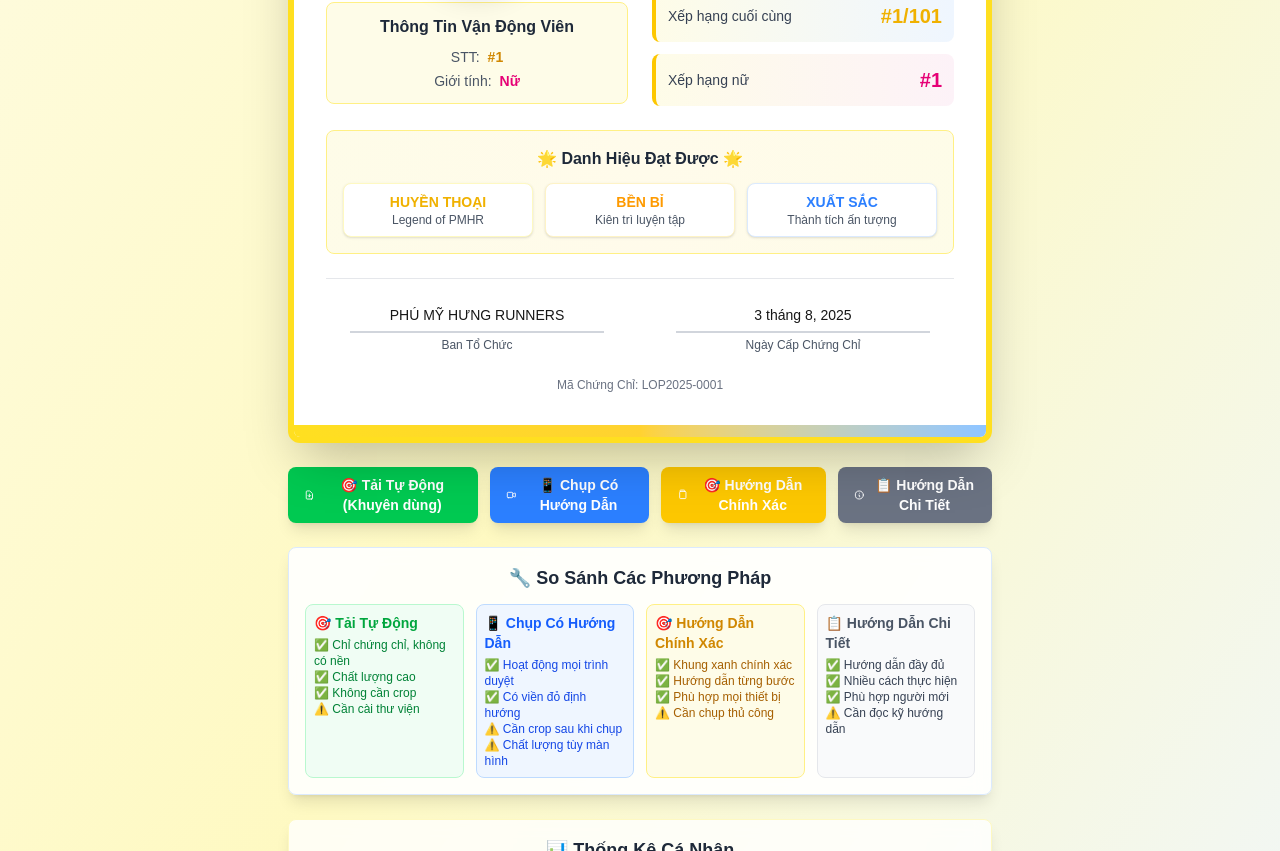
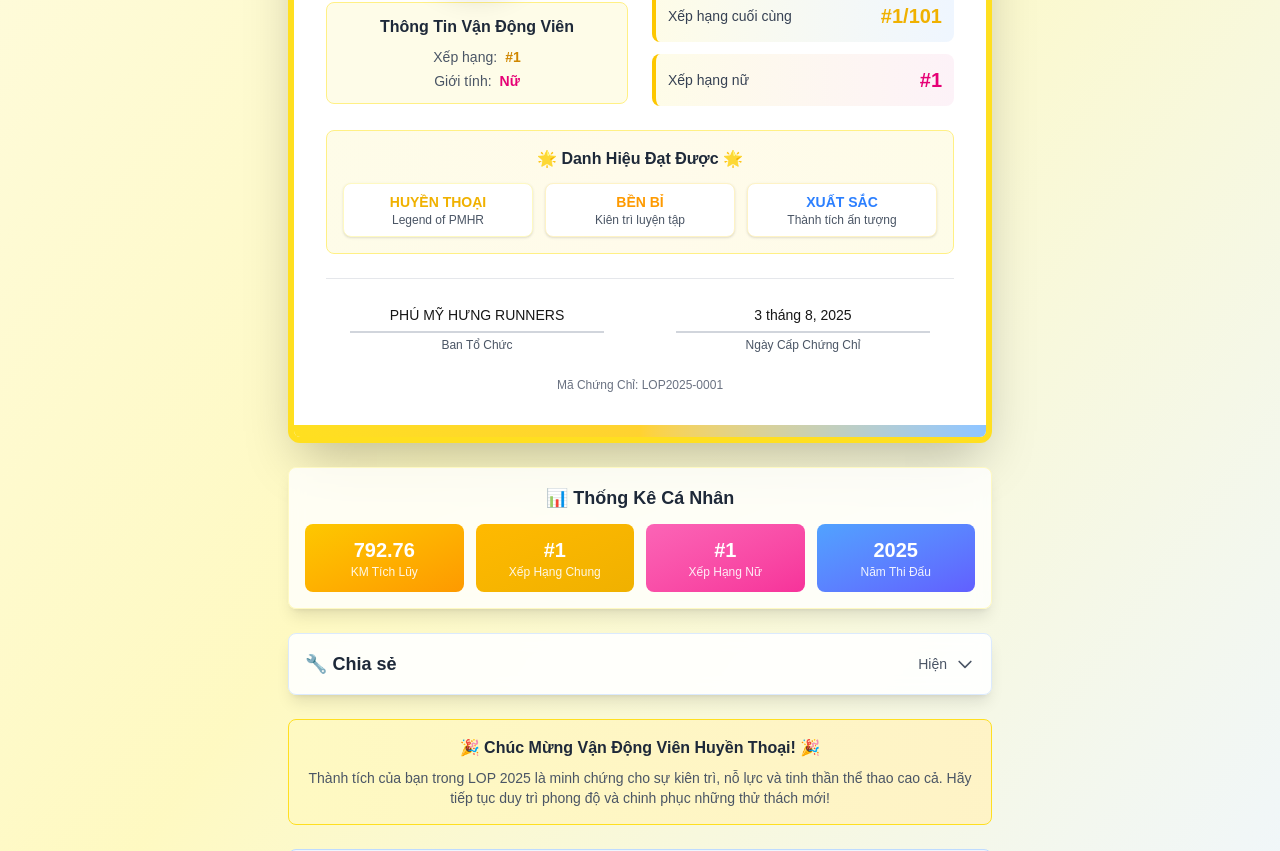
Before and after one commit to ldcduc/PMHR-hall-of-fame, a Next.js app: page /lop-2025/certificate/1 in a window 1280 px wide. Shown: the part 769-1620 px from the top of the page. Built offline with nearby package versions, Linux system fonts and the light colour scheme.

Commit message:
Refactor lop2025 cert UI

```diff
--- a/src/app/lop-2025/certificate/[id]/page.tsx
+++ b/src/app/lop-2025/certificate/[id]/page.tsx
@@ -17,6 +17,7 @@ export default function LOP2025Certificate({ params }: PageProps) {
   const [id, setId] = useState<string>('');
   // eslint-disable-next-line
   const [runner, setRunner] = useState<any>(null);
+  const [showMethodComparison, setShowMethodComparison] = useState<boolean>(false);
 
   useEffect(() => {
     const getParams = async () => {
@@ -541,7 +542,7 @@ Tiếp tục?`);
                   <h3 className="font-semibold text-gray-800 mb-1 md:mb-2 text-sm md:text-base">Thông Tin Vận Động Viên</h3>
                   <div className="space-y-1 text-xs md:text-sm">
                     <div>
-                      <span className="text-gray-600">STT:</span>
+                      <span className="text-gray-600">Xếp hạng:</span>
                       <span className="ml-2 font-semibold text-yellow-600">#{runner.stt}</span>
                     </div>
                     <div>
@@ -603,11 +604,11 @@ Tiếp tục?`);
                   <div className="text-xs md:text-sm font-bold text-yellow-500">HUYỀN THOẠI</div>
                   <p className="text-xs text-gray-600">Legend of PMHR</p>
                 </div>
-                <div className="bg-white rounded-lg p-2 shadow-sm border border-amber-100">
+                <div className="hidden md:block bg-white rounded-lg p-2 shadow-sm border border-amber-100">
                   <div className="text-xs md:text-sm font-bold text-amber-500">BỀN BỈ</div>
                   <p className="text-xs text-gray-600">Kiên trì luyện tập</p>
                 </div>
-                <div className="bg-white rounded-lg p-2 shadow-sm border border-blue-100">
+                <div className="hidden md:block bg-white rounded-lg p-2 shadow-sm border border-amber-100">
                   <div className="text-xs md:text-sm font-bold text-blue-500">XUẤT SẮC</div>
                   <p className="text-xs text-gray-600">Thành tích ấn tượng</p>
                 </div>
@@ -644,6 +645,63 @@ Tiếp tục?`);
           <div className="h-1 md:h-3 bg-gradient-to-r from-yellow-300 via-amber-300 to-blue-300"></div>
         </div>
 
+        {/* Achievement Summary */}
+        <div className="mt-3 md:mt-6 bg-white/80 backdrop-blur-sm rounded-lg p-3 md:p-4 shadow-lg border border-yellow-100">
+          <h3 className="text-base md:text-lg font-bold text-center text-gray-800 mb-2 md:mb-3">
+            📊 Thống Kê Cá Nhân
+          </h3>
+          <div className="grid grid-cols-2 md:grid-cols-4 gap-2 md:gap-3 text-center">
+            <div className="bg-gradient-to-br from-yellow-400 to-amber-500 text-white rounded-lg p-2 md:p-3">
+              <div className="text-sm md:text-xl font-bold">{runner.distance}</div>
+              <div className="text-xs opacity-90">KM Tích Lũy</div>
+            </div>
+            <div className="bg-gradient-to-br from-amber-400 to-yellow-500 text-white rounded-lg p-2 md:p-3">
+              <div className="text-sm md:text-xl font-bold">#{rank}</div>
+              <div className="text-xs opacity-90">Xếp Hạng Chung</div>
+            </div>
+            <div className={`bg-gradient-to-br ${runner.gender === "Nữ" ? "from-pink-400 to-pink-500" : "from-blue-400 to-blue-500"} text-white rounded-lg p-2 md:p-3`}>
+              <div className="text-sm md:text-xl font-bold">
+                #{lop2025Runners.filter(r => r.gender === runner.gender).findIndex(r => r.stt === runner.stt) + 1}
+              </div>
+              <div className="text-xs opacity-90">Xếp Hạng {runner.gender}</div>
+            </div>
+            <div className="bg-gradient-to-br from-blue-400 to-indigo-500 text-white rounded-lg p-2 md:p-3">
+              <div className="text-sm md:text-xl font-bold">2025</div>
+              <div className="text-xs opacity-90">Năm Thi Đấu</div>
+            </div>
+          </div>
+        </div>
+
+        {/* Method Comparison Guide - Toggleable */}
+        <div className="mt-3 md:mt-6 bg-white/90 backdrop-blur-sm rounded-lg shadow-lg border border-blue-100">
+          {/* Toggle Header */}
+          <button
+            onClick={() => setShowMethodComparison(!showMethodComparison)}
+            className="w-full p-3 md:p-4 text-left hover:bg-blue-50 transition-colors duration-200 rounded-lg focus:outline-none focus:ring-2 focus:ring-blue-300"
+          >
+            <div className="flex items-center justify-between">
+              <h3 className="text-base md:text-lg font-bold text-gray-800">
+                🔧 Chia sẻ
+              </h3>
+              <div className="flex items-center space-x-2">
+                <span className="text-xs md:text-sm text-gray-600">
+                  {showMethodComparison ? 'Ẩn' : 'Hiện'}
+                </span>
+                <svg
+                  className={`w-5 h-5 text-gray-600 transition-transform duration-200 ${showMethodComparison ? 'rotate-180' : ''}`}
+                  fill="none"
+                  stroke="currentColor"
+                  viewBox="0 0 24 24"
+                >
+                  <path strokeLinecap="round" strokeLinejoin="round" strokeWidth={2} d="M19 9l-7 7-7-7" />
+                </svg>
+              </div>
+            </div>
+          </button>
+
+          {/* Collapsible Content */}
+          {showMethodComparison && (
+            <div>
               {/* Action Buttons */}
               <div className="mt-3 md:mt-6 text-center space-y-2 md:space-y-0 md:space-x-3 flex flex-col md:flex-row justify-center">
                 <button
@@ -684,12 +742,8 @@ Tiếp tục?`);
                 </button>
               </div>
 
-        {/* Method Comparison Guide */}
-        <div className="mt-3 md:mt-6 bg-white/90 backdrop-blur-sm rounded-lg p-3 md:p-4 shadow-lg border border-blue-100">
-          <h3 className="text-base md:text-lg font-bold text-center text-gray-800 mb-2 md:mb-3">
-            🔧 So Sánh Các Phương Pháp
-          </h3>
-          <div className="grid grid-cols-1 md:grid-cols-2 lg:grid-cols-4 gap-2 md:gap-3 text-sm">
+              <div className="px-3 md:px-4 pb-3 md:pb-4 border-t border-gray-100">
+                <div className="grid grid-cols-1 md:grid-cols-2 lg:grid-cols-4 gap-2 md:gap-3 text-sm mt-3">
                   <div className="bg-green-50 border border-green-200 rounded-lg p-2">
                     <div className="font-bold text-green-600 mb-1 text-xs md:text-sm">🎯 Tải Tự Động</div>
                     <div className="text-green-700 text-xs">
@@ -728,32 +782,8 @@ Tiếp tục?`);
                   </div>
                 </div>
               </div>
-
-        {/* Achievement Summary */}
-        <div className="mt-3 md:mt-6 bg-white/80 backdrop-blur-sm rounded-lg p-3 md:p-4 shadow-lg border border-yellow-100">
-          <h3 className="text-base md:text-lg font-bold text-center text-gray-800 mb-2 md:mb-3">
-            📊 Thống Kê Cá Nhân
-          </h3>
-          <div className="grid grid-cols-2 md:grid-cols-4 gap-2 md:gap-3 text-center">
-            <div className="bg-gradient-to-br from-yellow-400 to-amber-500 text-white rounded-lg p-2 md:p-3">
-              <div className="text-sm md:text-xl font-bold">{runner.distance}</div>
-              <div className="text-xs opacity-90">KM Tích Lũy</div>
             </div>
-            <div className="bg-gradient-to-br from-amber-400 to-yellow-500 text-white rounded-lg p-2 md:p-3">
-              <div className="text-sm md:text-xl font-bold">#{rank}</div>
-              <div className="text-xs opacity-90">Xếp Hạng Chung</div>
-            </div>
-            <div className={`bg-gradient-to-br ${runner.gender === "Nữ" ? "from-pink-400 to-pink-500" : "from-blue-400 to-blue-500"} text-white rounded-lg p-2 md:p-3`}>
-              <div className="text-sm md:text-xl font-bold">
-                #{lop2025Runners.filter(r => r.gender === runner.gender).findIndex(r => r.stt === runner.stt) + 1}
-              </div>
-              <div className="text-xs opacity-90">Xếp Hạng {runner.gender}</div>
-            </div>
-            <div className="bg-gradient-to-br from-blue-400 to-indigo-500 text-white rounded-lg p-2 md:p-3">
-              <div className="text-sm md:text-xl font-bold">2025</div>
-              <div className="text-xs opacity-90">Năm Thi Đấu</div>
-            </div>
-          </div>
+          )}
         </div>
 
         {/* Motivational Message */}
```
Lines whose indentation alone changed are shown as unchanged.
